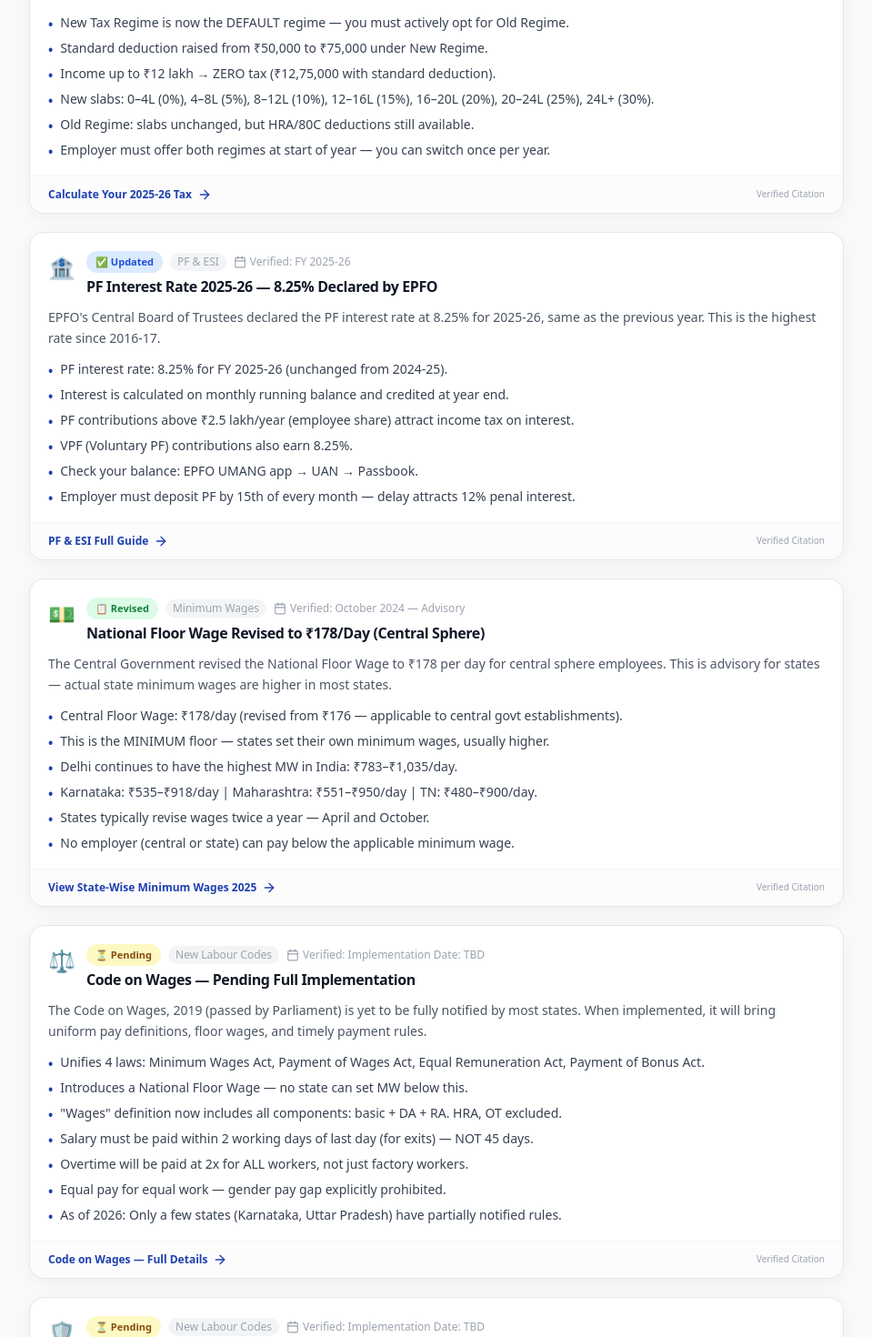
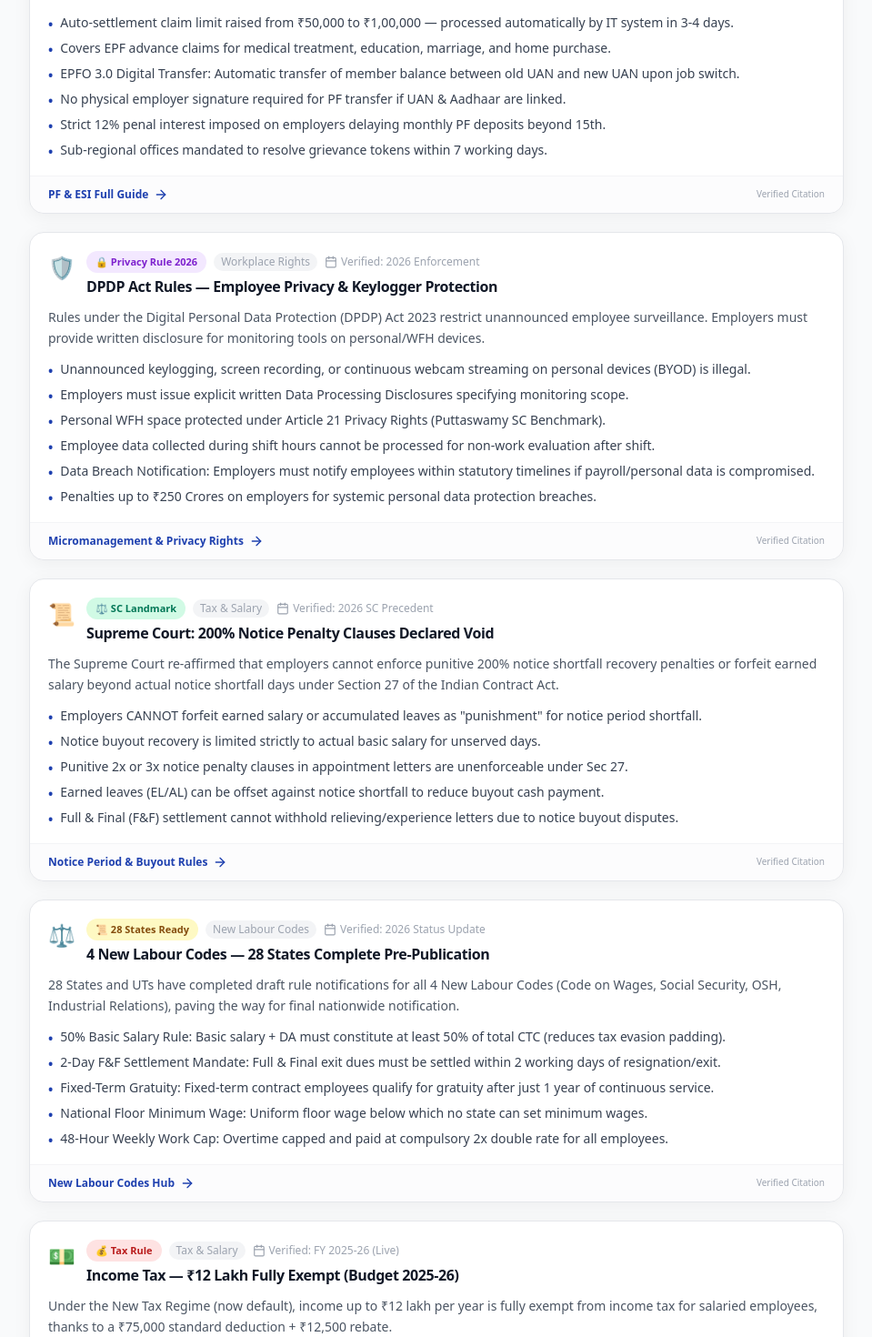
Before and after one commit to rsttechnologies25-stack/-employee-rights-india-, a React (Vite) app: page /whats-new in a window 1280 px wide. Shown: the part 800-2270 px from the top of the page at 91% size, without its empty margins (160-1119 px from the left). Built offline with nearby package versions, Linux system fonts and the light colour scheme.

Commit message:
feat: update site with latest 2026 statutory rules, EPFO auto-settlement, DPDP privacy rules and SC benchmarks

```diff
--- a/src/data/whatsNewData.js
+++ b/src/data/whatsNewData.js
@@ -1,17 +1,100 @@
 /* ─────────────────────────────────────────────────────────────────────────────
-   WHAT'S NEW 2025-2026 — Indian Labour Law Updates
-   Sources: Budget 2025, EPFO circulars, MoL notifications, state gazettes
+   WHAT'S NEW 2025-2026 — Indian Labour Law & Statutory Updates
+   Sources: Budget 2025-2026, EPFO Circulars, MoL Notifications, State Gazettes, DPDP Rules
+   Last Verified: September 2026
 ───────────────────────────────────────────────────────────────────────────── */
 
 export const latestUpdates = [
     {
+        id: 'epfo-3-auto-settlement-2026',
+        category: 'PF & ESI',
+        badge: '🔥 Latest Sept 2026',
+        badgeColor: 'bg-red-100 text-red-700 dark:bg-red-900/40 dark:text-red-300',
+        icon: '⚡',
+        title: 'EPFO Auto-Settlement Limit Doubled to ₹1 Lakh & Auto-Transfer 3.0',
+        effectiveDate: 'September 2026 (Live)',
+        summary: 'EPFO doubled the auto-settlement limit for advance EPF claims to ₹1,00,000 (from ₹50,000) for illness, education, and housing. EPFO 3.0 enables automatic UAN balance transfers when changing jobs without employer attestation.',
+        details: [
+            'Auto-settlement claim limit raised from ₹50,000 to ₹1,00,000 — processed automatically by IT system in 3-4 days.',
+            'Covers EPF advance claims for medical treatment, education, marriage, and home purchase.',
+            'EPFO 3.0 Digital Transfer: Automatic transfer of member balance between old UAN and new UAN upon job switch.',
+            'No physical employer signature required for PF transfer if UAN & Aadhaar are linked.',
+            'Strict 12% penal interest imposed on employers delaying monthly PF deposits beyond 15th.',
+            'Sub-regional offices mandated to resolve grievance tokens within 7 working days.',
+        ],
+        link: '/pf-esi',
+        linkLabel: 'PF & ESI Full Guide',
+        severity: 'high',
+    },
+    {
+        id: 'dpdp-workplace-privacy-2026',
+        category: 'Workplace Rights',
+        badge: '🔒 Privacy Rule 2026',
+        badgeColor: 'bg-purple-100 text-purple-700 dark:bg-purple-900/40 dark:text-purple-300',
+        icon: '🛡️',
+        title: 'DPDP Act Rules — Employee Privacy & Keylogger Protection',
+        effectiveDate: '2026 Enforcement',
+        summary: 'Rules under the Digital Personal Data Protection (DPDP) Act 2023 restrict unannounced employee surveillance. Employers must provide written disclosure for monitoring tools on personal/WFH devices.',
+        details: [
+            'Unannounced keylogging, screen recording, or continuous webcam streaming on personal devices (BYOD) is illegal.',
+            'Employers must issue explicit written Data Processing Disclosures specifying monitoring scope.',
+            'Personal WFH space protected under Article 21 Privacy Rights (Puttaswamy SC Benchmark).',
+            'Employee data collected during shift hours cannot be processed for non-work evaluation after shift.',
+            'Data Breach Notification: Employers must notify employees within statutory timelines if payroll/personal data is compromised.',
+            'Penalties up to ₹250 Crores on employers for systemic personal data protection breaches.',
+        ],
+        link: '/micromanagement-weekend-work',
+        linkLabel: 'Micromanagement & Privacy Rights',
+        severity: 'high',
+    },
+    {
+        id: 'sc-notice-period-penalty-2026',
+        category: 'Tax & Salary',
+        badge: '⚖️ SC Landmark',
+        badgeColor: 'bg-emerald-100 text-emerald-700 dark:bg-emerald-900/40 dark:text-emerald-300',
+        icon: '📜',
+        title: 'Supreme Court: 200% Notice Penalty Clauses Declared Void',
+        effectiveDate: '2026 SC Precedent',
+        summary: 'The Supreme Court re-affirmed that employers cannot enforce punitive 200% notice shortfall recovery penalties or forfeit earned salary beyond actual notice shortfall days under Section 27 of the Indian Contract Act.',
+        details: [
+            'Employers CANNOT forfeit earned salary or accumulated leaves as "punishment" for notice period shortfall.',
+            'Notice buyout recovery is limited strictly to actual basic salary for unserved days.',
+            'Punitive 2x or 3x notice penalty clauses in appointment letters are unenforceable under Sec 27.',
+            'Earned leaves (EL/AL) can be offset against notice shortfall to reduce buyout cash payment.',
+            'Full & Final (F&F) settlement cannot withhold relieving/experience letters due to notice buyout disputes.',
+        ],
+        link: '/notice-period',
+        linkLabel: 'Notice Period & Buyout Rules',
+        severity: 'high',
+    },
+    {
+        id: 'labour-codes-draft-2026',
+        category: 'New Labour Codes',
+        badge: '📜 28 States Ready',
+        badgeColor: 'bg-yellow-100 text-yellow-800 dark:bg-yellow-900/40 dark:text-yellow-300',
+        icon: '⚖️',
+        title: '4 New Labour Codes — 28 States Complete Pre-Publication',
+        effectiveDate: '2026 Status Update',
+        summary: '28 States and UTs have completed draft rule notifications for all 4 New Labour Codes (Code on Wages, Social Security, OSH, Industrial Relations), paving the way for final nationwide notification.',
+        details: [
+            '50% Basic Salary Rule: Basic salary + DA must constitute at least 50% of total CTC (reduces tax evasion padding).',
+            '2-Day F&F Settlement Mandate: Full & Final exit dues must be settled within 2 working days of resignation/exit.',
+            'Fixed-Term Gratuity: Fixed-term contract employees qualify for gratuity after just 1 year of continuous service.',
+            'National Floor Minimum Wage: Uniform floor wage below which no state can set minimum wages.',
+            '48-Hour Weekly Work Cap: Overtime capped and paid at compulsory 2x double rate for all employees.',
+        ],
+        link: '/new-labour-codes',
+        linkLabel: 'New Labour Codes Hub',
+        severity: 'medium',
+    },
+    {
         id: 'income-tax-2025',
         category: 'Tax & Salary',
-        badge: '🔥 Major',
+        badge: '💰 Tax Rule',
         badgeColor: 'bg-red-100 text-red-700 dark:bg-red-900/40 dark:text-red-300',
-        icon: '💰',
-        title: 'Income Tax — ₹12 Lakh Fully Exempt (Budget 2025)',
-        effectiveDate: 'April 1, 2025 (FY 2025-26)',
+        icon: '💵',
+        title: 'Income Tax — ₹12 Lakh Fully Exempt (Budget 2025-26)',
+        effectiveDate: 'FY 2025-26 (Live)',
         summary: 'Under the New Tax Regime (now default), income up to ₹12 lakh per year is fully exempt from income tax for salaried employees, thanks to a ₹75,000 standard deduction + ₹12,500 rebate.',
         details: [
             'New Tax Regime is now the DEFAULT regime — you must actively opt for Old Regime.',
@@ -22,20 +105,20 @@ export const latestUpdates = [
             'Employer must offer both regimes at start of year — you can switch once per year.',
         ],
         link: '/tools/income-tax-calculator',
-        linkLabel: 'Calculate Your 2025-26 Tax',
+        linkLabel: 'Calculate Your Tax',
         severity: 'high',
     },
     {
         id: 'pf-interest-2025',
         category: 'PF & ESI',
-        badge: '✅ Updated',
+        badge: '✅ 8.25% Rate',
         badgeColor: 'bg-blue-100 text-blue-700 dark:bg-blue-900/40 dark:text-blue-300',
         icon: '🏦',
         title: 'PF Interest Rate 2025-26 — 8.25% Declared by EPFO',
         effectiveDate: 'FY 2025-26',
-        summary: 'EPFO\'s Central Board of Trustees declared the PF interest rate at 8.25% for 2025-26, same as the previous year. This is the highest rate since 2016-17.',
+        summary: 'EPFO\'s Central Board of Trustees declared the PF interest rate at 8.25% for 2025-26. Interest is calculated on monthly running balance and credited at year end.',
         details: [
-            'PF interest rate: 8.25% for FY 2025-26 (unchanged from 2024-25).',
+            'PF interest rate: 8.25% for FY 2025-26.',
             'Interest is calculated on monthly running balance and credited at year end.',
             'PF contributions above ₹2.5 lakh/year (employee share) attract income tax on interest.',
             'VPF (Voluntary PF) contributions also earn 8.25%.',
@@ -47,130 +130,20 @@ export const latestUpdates = [
         severity: 'medium',
     },
     {
-        id: 'national-floor-wage-2025',
-        category: 'Minimum Wages',
-        badge: '📋 Revised',
-        badgeColor: 'bg-green-100 text-green-700 dark:bg-green-900/40 dark:text-green-300',
-        icon: '💵',
-        title: 'National Floor Wage Revised to ₹178/Day (Central Sphere)',
-        effectiveDate: 'October 2024 — Advisory',
-        summary: 'The Central Government revised the National Floor Wage to ₹178 per day for central sphere employees. This is advisory for states — actual state minimum wages are higher in most states.',
-        details: [
-            'Central Floor Wage: ₹178/day (revised from ₹176 — applicable to central govt establishments).',
-            'This is the MINIMUM floor — states set their own minimum wages, usually higher.',
-            'Delhi continues to have the highest MW in India: ₹783–₹1,035/day.',
-            'Karnataka: ₹535–₹918/day | Maharashtra: ₹551–₹950/day | TN: ₹480–₹900/day.',
-            'States typically revise wages twice a year — April and October.',
-            'No employer (central or state) can pay below the applicable minimum wage.',
-        ],
-        link: '/state-labour-laws',
-        linkLabel: 'View State-Wise Minimum Wages 2025',
-        severity: 'medium',
-    },
-    {
-        id: 'labour-code-wages-2026',
-        category: 'New Labour Codes',
-        badge: '⏳ Pending',
-        badgeColor: 'bg-yellow-100 text-yellow-800 dark:bg-yellow-900/40 dark:text-yellow-300',
-        icon: '⚖️',
-        title: 'Code on Wages — Pending Full Implementation',
-        effectiveDate: 'Implementation Date: TBD',
-        summary: 'The Code on Wages, 2019 (passed by Parliament) is yet to be fully notified by most states. When implemented, it will bring uniform pay definitions, floor wages, and timely payment rules.',
-        details: [
-            'Unifies 4 laws: Minimum Wages Act, Payment of Wages Act, Equal Remuneration Act, Payment of Bonus Act.',
-            'Introduces a National Floor Wage — no state can set MW below this.',
-            '"Wages" definition now includes all components: basic + DA + RA. HRA, OT excluded.',
-            'Salary must be paid within 2 working days of last day (for exits) — NOT 45 days.',
-            'Overtime will be paid at 2x for ALL workers, not just factory workers.',
-            'Equal pay for equal work — gender pay gap explicitly prohibited.',
-            'As of 2026: Only a few states (Karnataka, Uttar Pradesh) have partially notified rules.',
-        ],
-        link: '/new-labour-codes/wage-code',
-        linkLabel: 'Code on Wages — Full Details',
-        severity: 'high',
-    },
-    {
-        id: 'labour-code-ss-2026',
-        category: 'New Labour Codes',
-        badge: '⏳ Pending',
-        badgeColor: 'bg-yellow-100 text-yellow-800 dark:bg-yellow-900/40 dark:text-yellow-300',
-        icon: '🛡️',
-        title: 'Social Security Code — Gig Workers Will Get PF & ESI',
-        effectiveDate: 'Implementation Date: TBD',
-        summary: 'The Code on Social Security, 2020 for the first time extends PF, ESI, gratuity and maternity benefits to gig workers and platform workers (Uber, Swiggy, Zomato, etc.).',
-        details: [
-            'Gig workers (app-based, freelancers) to be covered under PF & ESI for first time.',
-            'Aggregators (Zomato, Uber, Ola, etc.) must contribute 1–2% of annual turnover to Social Security Fund.',
-            'ESIC hospitals to be open to gig workers for medical treatment.',
-            'Fixed-term workers get gratuity on a pro-rata basis (no 5-year requirement).',
-            'Unorganised sector workers: Registration on e-Shram portal now mandatory.',
-            'Gratuity cap of ₹20 lakhs to be removed — unlimited gratuity once implemented.',
-            'As of 2026: Karnataka has notified some provisions. Most states still pending.',
-        ],
-        link: '/new-labour-codes/social-security-code',
-        linkLabel: 'Social Security Code — Full Details',
-        severity: 'high',
-    },
-    {
-        id: 'labour-code-osh-2026',
-        category: 'New Labour Codes',
-        badge: '⏳ Pending',
-        badgeColor: 'bg-yellow-100 text-yellow-800 dark:bg-yellow-900/40 dark:text-yellow-300',
-        icon: '⛑️',
-        title: 'OSH Code — 12-Hour Shifts Capped, Fixed-Term Employment',
-        effectiveDate: 'Implementation Date: TBD',
-        summary: 'The Occupational Safety, Health and Working Conditions Code, 2020 restructures working hours, introduces fixed-term employment, and mandates annual health checkups.',
-        details: [
-            'Maximum working hours: 8–9 hrs/day, 48 hrs/week (same as current law).',
-            'Daily spread-over (including break): Maximum 12 hours.',
-            'Overtime limit: 125 hours per quarter (currently 50 hrs/quarter in factories).',
-            'Fixed-Term Employment: Contract workers get same wages & benefits as permanent workers.',
-            'Annual health checkup mandatory for all workers above age 45 in hazardous industries.',
-            'Women can work in any shift with consent + safety measures — no blanket night ban.',
-            'Inter-state migrant workers: Employer must provide transport, accommodation allowance.',
-        ],
-        link: '/new-labour-codes/osh-code',
-        linkLabel: 'OSH Code — Full Details',
-        severity: 'medium',
-    },
-    {
-        id: 'labour-code-ir-2026',
-        category: 'New Labour Codes',
-        badge: '⏳ Pending',
-        badgeColor: 'bg-yellow-100 text-yellow-800 dark:bg-yellow-900/40 dark:text-yellow-300',
-        icon: '🏛️',
-        title: 'IR Code — Retrenchment Threshold Raised 100 → 300 Workers',
-        effectiveDate: 'Implementation Date: TBD',
-        summary: 'The Industrial Relations Code, 2020 significantly changes layoff rules — companies with up to 300 workers can now retrench without government approval.',
-        details: [
-            'Old law: Companies with 100+ workers needed government approval for retrenchment.',
-            'New IR Code: Threshold raised to 300 workers — easier for mid-size companies to lay off.',
-            'Standing Orders (HR policies) mandatory for companies with 300+ workers (was 100+).',
-            'Recognition of Trade Unions: Only unions with 51%+ worker membership get recognition.',
-            'Notice for retrenchment: Still 3 months notice or pay in lieu.',
-            'Re-skilling Fund: Employers must contribute 15 days wages per year to national fund.',
-            'Dispute resolution: Conciliation must happen within 45 days; tribunal within 2 years.',
-        ],
-        link: '/new-labour-codes/ir-code',
-        linkLabel: 'IR Code — Full Details',
-        severity: 'high',
-    },
-    {
         id: 'posh-2025-digital',
         category: 'Workplace Rights',
-        badge: '✅ Updated',
+        badge: '🛡️ POSH Rule',
         badgeColor: 'bg-purple-100 text-purple-700 dark:bg-purple-900/40 dark:text-purple-300',
         icon: '🛡️',
-        title: 'POSH Act — Digital/Remote Harassment Now Covered',
-        effectiveDate: '2024-2025',
-        summary: 'The Supreme Court and Ministry of WCD clarified that sexual harassment via WhatsApp, email, video calls, and social media is covered under POSH Act 2013 — even for remote/WFH employees.',
+        title: 'POSH Act — Digital/Remote Harassment Fully Covered',
+        effectiveDate: '2025-2026',
+        summary: 'Supreme Court and Ministry of WCD confirmed that sexual harassment via WhatsApp, email, video calls, and social media is covered under POSH Act 2013 for remote/WFH employees.',
         details: [
             'Online harassment (WhatsApp, email, social media, video calls) = sexual harassment under POSH.',
             'WFH employees are covered — your home is considered an "extended workplace".',
             'ICC (Internal Complaints Committee) must be operational even for remote companies.',
             'Companies with 10+ employees (including remote/contractual) must have ICC.',
             'Digital evidence (screenshots, chat logs) admissible in ICC proceedings.',
-            'ICC must hold hearings via video conference if parties are remote.',
             'Complaint deadline: 3 months from incident (6 months with ICC discretion).',
         ],
         link: '/posh-act',
@@ -178,84 +151,17 @@ export const latestUpdates = [
         severity: 'medium',
     },
     {
-        id: 'esic-2025',
-        category: 'PF & ESI',
-        badge: '📋 Revised',
-        badgeColor: 'bg-blue-100 text-blue-700 dark:bg-blue-900/40 dark:text-blue-300',
-        icon: '🏥',
-        title: 'ESIC Expands Coverage — New Hospitals & Easier Claims',
-        effectiveDate: '2025',
-        summary: 'ESIC expanded its hospital network to 160+ districts and introduced cashless treatment at private hospitals for emergencies. Online claim filing now available.',
-        details: [
-            'ESIC contribution rates: Employer 3.25%, Employee 0.75% (unchanged).',
-            'Wage ceiling: ₹21,000/month (under review — may be raised to ₹25,000).',
-            'New: Cashless treatment at empanelled private hospitals for emergencies.',
-            'New: ABHA (Ayushman Bharat Health Account) integration with ESIC card.',
-            'New: Online claim submission via ESIC portal — no physical form needed.',
-            'Maternity benefit: 26 weeks full pay + additional 12 weeks for medical complications.',
-            'Dependant benefit: 90% of wages to family if employee dies due to employment injury.',
-        ],
-        link: '/pf-esi',
-        linkLabel: 'PF & ESI Full Guide',
-        severity: 'medium',
-    },
-    {
-        id: 'maternity-2025',
-        category: 'Women\'s Rights',
-        badge: '✅ Updated',
-        badgeColor: 'bg-pink-100 text-pink-700 dark:bg-pink-900/40 dark:text-pink-300',
-        icon: '👶',
-        title: 'Maternity Rights — Surrogacy & Commissioning Mothers Included',
-        effectiveDate: '2025',
-        summary: 'Courts and ministry guidelines have confirmed that commissioning mothers in surrogacy arrangements are entitled to maternity leave benefits under the Maternity Benefit Act.',
-        details: [
-            'Commissioning mothers (surrogacy): 12 weeks maternity leave from date of child handover.',
-            'Adoptive mothers (child < 3 months): 12 weeks maternity leave.',
-            'Bio mothers — first 2 children: 26 weeks | 3rd child onwards: 12 weeks.',
-            'Miscarriage/MTP: 6 weeks paid leave with medical certificate.',
-            'Illness arising from pregnancy: Additional 1 month medical leave.',
-            'Crèche: Mandatory for companies with 50+ employees, within 500 metres.',
-            'Work from home: Employer must allow WFH after maternity leave if nature of work permits.',
-        ],
-        link: '/maternity-rights',
-        linkLabel: 'Maternity Rights Full Guide',
-        severity: 'medium',
-    },
-    {
-        id: 'eshram-2025',
-        category: 'Gig & Unorganised',
-        badge: '🆕 New',
-        badgeColor: 'bg-indigo-100 text-indigo-700 dark:bg-indigo-900/40 dark:text-indigo-300',
-        icon: '📱',
-        title: 'e-Shram Portal — Mandatory Registration for Unorganised Workers',
-        effectiveDate: '2024-2025',
-        summary: 'The e-Shram portal registration is now mandatory for unorganised sector workers. Registered workers get an e-Shram card providing access to social security schemes.',
-        details: [
-            'Who must register: Unorganised workers, gig workers, platform workers, migrant workers.',
-            'Who is excluded: PF-registered employees (organised sector) — e-Shram is NOT for them.',
-            'Registration: Free at shramsuvidha.gov.in or Common Service Centres (CSC).',
-            'Benefits: Accidental insurance ₹2 lakh (PM Suraksha Bima Yojana free for 1 year).',
-            'Linked to: PM Jan Dhan, PM-SYM (pension), Atal Pension Yojana.',
-            'e-Shram number (12-digit UAN): Portable ID across states and employers.',
-            'As of 2025: 30 crore+ workers registered on e-Shram.',
-        ],
-        link: '/complaint-guide',
-        linkLabel: 'Official Complaint & Portals Guide',
-        severity: 'medium',
-    },
-    {
         id: 'gratuity-2025',
         category: 'Benefits',
-        badge: '📋 Important',
+        badge: '🏆 SC Landmark',
         badgeColor: 'bg-green-100 text-green-700 dark:bg-green-900/40 dark:text-green-300',
         icon: '🏆',
         title: 'Gratuity — Supreme Court: 4 Years 240 Days Counts as 5 Years',
-        effectiveDate: 'Ongoing — SC ruling reaffirmed 2024',
+        effectiveDate: 'Reaffirmed SC Benchmark',
         summary: 'The Supreme Court reaffirmed that an employee working for 4 years and 240 days (in the 5th year) is eligible for gratuity, even if they resign before completing the full 5th year.',
         details: [
-            'The Supreme Court in "Mettur Beardsell" case: 4 years + 240 days = qualifies for gratuity.',
-            'This applies to companies where workers work 6 days/week (240 = 5th year part completion).',
-            'For 5-day week companies: 4 years + 190 days MAY qualify (still disputed in some courts).',
+            'Supreme Court ruling: 4 years + 240 days = qualifies for full gratuity payout.',
+            'Applies to companies operating 6 days/week (240 days = 5th year part completion).',
             'Gratuity formula: (Last Basic + DA) × 15/26 × Years of Service.',
             'Maximum tax-free gratuity: ₹20 lakhs (under review for revision under SS Code).',
             'Deadline for payment: 30 days from last working day.',
@@ -264,17 +170,14 @@ export const latestUpdates = [
         link: '/gratuity',
         linkLabel: 'Gratuity Calculator & Full Guide',
         severity: 'high',
-    },
+    }
 ];
 
 export const updateCategories = [
     { id: 'all', label: 'All Updates' },
+    { id: 'PF & ESI', label: '⚡ PF & ESI' },
     { id: 'Tax & Salary', label: '💰 Tax & Salary' },
-    { id: 'PF & ESI', label: '🏦 PF & ESI' },
+    { id: 'Workplace Rights', label: '🛡️ Workplace Rights' },
     { id: 'New Labour Codes', label: '⚖️ Labour Codes' },
-    { id: 'Minimum Wages', label: '💵 Minimum Wages' },
-    { id: 'Workplace Rights', label: '🛡️ Workplace Rights' },
-    { id: "Women's Rights", label: '👩 Women\'s Rights' },
-    { id: 'Gig & Unorganised', label: '📱 Gig Workers' },
-    { id: 'Benefits', label: '🏆 Benefits' },
+    { id: 'Benefits', label: '🏆 Benefits' }
 ];
```
